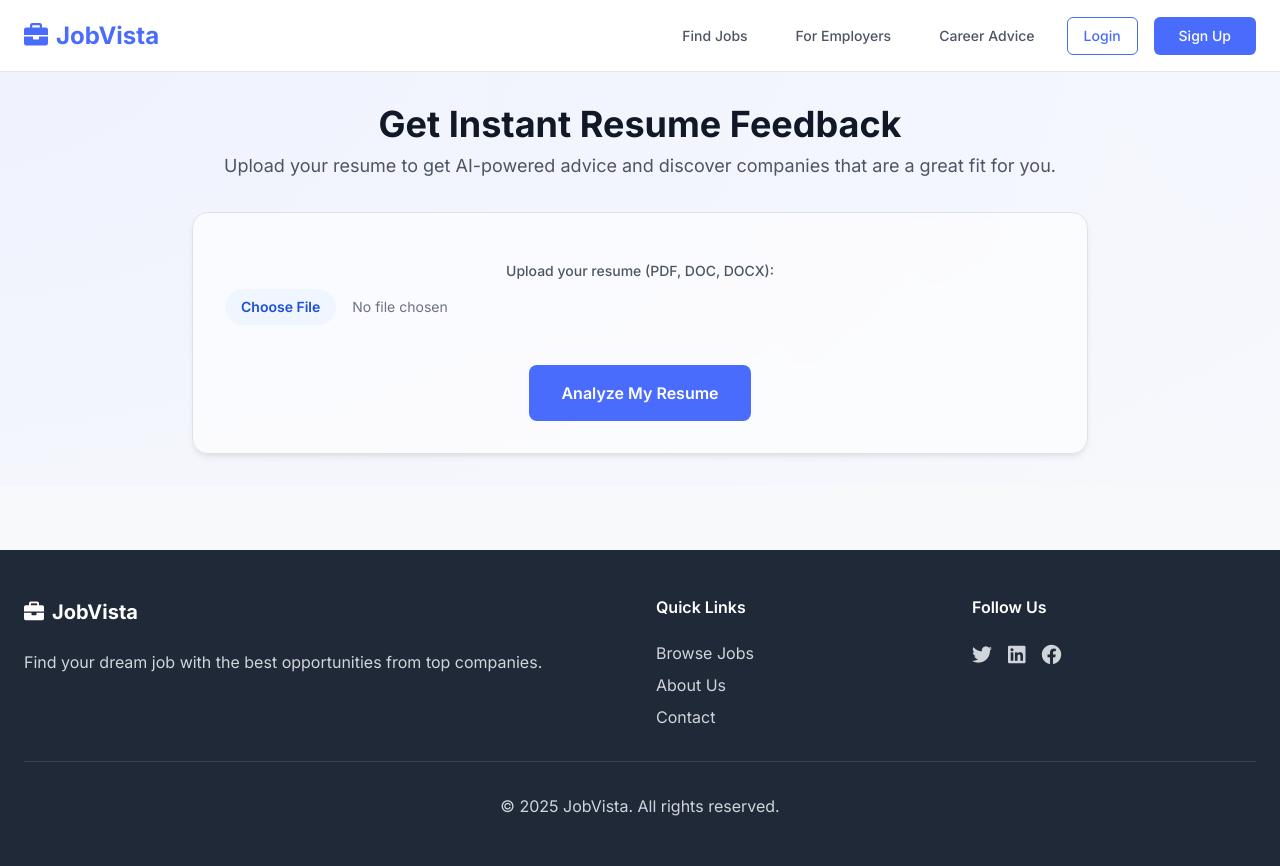
After one commit to StoneCollector/jobvista, a Django app: page /career-advice/ in a window 1280 px wide. The commit adds this page. Run offline with Django 5.2, Linux system fonts and the light colour scheme; some libraries are stand-ins or nearby versions.

Commit message:
Added a career advice page

```diff
--- a/accounts/urls.py
+++ b/accounts/urls.py
@@ -7,4 +7,5 @@ urlpatterns = [
     path('logout/', logout_view, name='logout'),
     path('profile/', profile_view, name='profile_view'),
     path('profile/edit/', profile_edit, name='profile_edit'),
+    path('career-advice/', career_advice_view, name='career_advice'),
 ]
--- a/accounts/views.py
+++ b/accounts/views.py
@@ -5,11 +5,14 @@ from django.shortcuts import render, redirect, get_object_or_404
 from django.contrib import messages
 from django.contrib.auth.decorators import login_required
 from django.contrib.auth import authenticate, login, logout
+from django.db.models import Q
+from collections import Counter
 
 from .forms import UserProfileForm, SignupForm
 from .models import *
 from .models import UserProfile
-from jobs.models import Job, JobCategory
+from jobs.models import Job, JobCategory, Company
+from .ml import extract_skills_from_text
 
 
 # Create your views here.
@@ -117,6 +120,74 @@ def profile_view(request):
     return render(request, 'accounts/profile_view.html', context)
 
 
+def career_advice_view(request):
+    if request.method == 'POST':
+        resume_file = request.FILES.get('resume')
+        if not resume_file:
+            messages.error(request, 'Please upload a resume file.')
+            return redirect('career_advice')
+
+        try:
+            resume_text = resume_file.read().decode('utf-8', errors='ignore')
+        except Exception:
+            messages.error(request, 'Could not read the uploaded file.')
+            return redirect('career_advice')
+
+        extracted_skills = extract_skills_from_text(resume_text)
+
+        # Generate dynamic advice based on extracted skills
+        advice = {
+            'strengths': [],
+            'improvements': [
+                "Add a brief professional summary at the top to highlight your career goals.",
+                "Use action verbs (e.g., 'Developed,' 'Managed,' 'Implemented') to describe accomplishments.",
+                "Quantify achievements with numbers where possible (e.g., 'Increased efficiency by 15%')."
+            ]
+        }
+        if extracted_skills:
+            advice['strengths'].append(f"Great job highlighting your skills in: {', '.join(extracted_skills[:5])}.")
+        else:
+            advice['strengths'].append(
+                "Your resume was successfully read. For better results, ensure key skills are clearly listed as text.")
+
+        if len(extracted_skills) < 5:
+            advice['improvements'].append(
+                "Consider listing at least 5-7 core technical skills relevant to your target roles.")
+
+        # Find and rank company matches based on skills
+        companies = []
+        if extracted_skills:
+            skill_query = Q()
+            for skill in extracted_skills:
+                skill_query |= Q(description__icontains=skill) | Q(requirements__icontains=skill)
+
+            matching_jobs = Job.objects.filter(skill_query, is_active=True).values('company_id')
+
+            if matching_jobs.exists():
+                company_ids = [job['company_id'] for job in matching_jobs]
+                company_counts = Counter(company_ids)
+                top_company_ids = [cid for cid, count in company_counts.most_common(5)]
+
+                # Fetch companies and preserve order by match count
+                company_map = {c.id: c for c in Company.objects.filter(id__in=top_company_ids)}
+                companies = [company_map[cid] for cid in top_company_ids if cid in company_map]
+
+        # Fallback to popular companies if no matches are found
+        if not companies:
+            companies = Company.objects.filter(status="approved").annotate(num_jobs=models.Count('jobs')).order_by(
+                '-num_jobs')[:5]
+
+        context = {
+            'advice': advice,
+            'companies': companies,
+            'has_results': True,
+            'extracted_skills': extracted_skills
+        }
+        return render(request, 'accounts/career_advice.html', context)
+
+    return render(request, 'accounts/career_advice.html', {})
+
+
 @login_required
 def company_view(request):
     custom_user = getattr(request.user, 'customuser', None)
--- /dev/null
+++ b/templates/accounts/career_advice.html
@@ -0,0 +1,91 @@
+{% extends 'base.html' %}
+
+{% block title %}Career Advice - JobVista{% endblock %}
+
+{% block content %}
+<div class="w-full px-6 lg:px-10 py-8" style="background: radial-gradient(1600px 900px at -10% -20%, #EEF2FF, transparent), radial-gradient(1400px 800px at 120% 0%, #F5F7FF, transparent);">
+  <div class="max-w-4xl mx-auto">
+    <div class="text-center mb-8">
+        <h1 class="text-4xl font-bold" style="color: var(--text-heading);">Get Instant Resume Feedback</h1>
+        <p class="text-lg mt-2" style="color: var(--text-body);">Upload your resume to get AI-powered advice and discover companies that are a great fit for you.</p>
+    </div>
+
+    <div class="backdrop-blur bg-white/60 border rounded-2xl p-8 card-shadow" style="border-color:#ffffff33;">
+      <form method="POST" enctype="multipart/form-data" class="space-y-4">
+        {% csrf_token %}
+        <div>
+          <label for="resume-upload" class="block text-sm font-medium mb-2 text-center">Upload your resume (PDF, DOC, DOCX):</label>
+          <input type="file" name="resume" id="resume-upload" class="block w-full text-sm text-gray-500 file:mr-4 file:py-2 file:px-4 file:rounded-full file:border-0 file:text-sm file:font-semibold file:bg-blue-50 file:text-blue-700 hover:file:bg-blue-100" required />
+        </div>
+        <div class="text-center pt-4">
+          <button type="submit" class="btn-primary-brand px-8 py-3 rounded-lg font-semibold">Analyze My Resume</button>
+        </div>
+      </form>
+    </div>
+
+    {% if has_results %}
+    <div class="mt-10">
+      <h2 class="text-2xl font-bold text-center mb-6" style="color: var(--text-heading);">Your Results</h2>
+      <div class="grid grid-cols-1 md:grid-cols-2 gap-8">
+        <!-- AI Advice Section -->
+        <div class="backdrop-blur bg-white/60 border rounded-2xl p-6 card-shadow" style="border-color:#ffffff33;">
+          <h3 class="text-xl font-semibold mb-4 flex items-center gap-2" style="color: var(--text-heading);"><i class="fas fa-magic text-blue-500"></i> AI-Powered Advice</h3>
+          {% if advice %}
+          <div class="space-y-4">
+            <div>
+              <h4 class="font-semibold text-green-700">Strengths:</h4>
+              <ul class="list-disc list-inside text-sm text-gray-700 mt-1 space-y-1">
+                {% for item in advice.strengths %}
+                  <li>{{ item }}</li>
+                {% endfor %}
+              </ul>
+            </div>
+            <div>
+              <h4 class="font-semibold text-orange-700">Areas for Improvement:</h4>
+              <ul class="list-disc list-inside text-sm text-gray-700 mt-1 space-y-1">
+                {% for item in advice.improvements %}
+                  <li>{{ item }}</li>
+                {% endfor %}
+              </ul>
+            </div>
+          </div>
+          {% endif %}
+        </div>
+
+        <!-- Company Matches Section -->
+        <div class="backdrop-blur bg-white/60 border rounded-2xl p-6 card-shadow" style="border-color:#ffffff33;">
+          <h3 class="text-xl font-semibold mb-4 flex items-center gap-2" style="color: var(--text-heading);"><i class="fas fa-building text-blue-500"></i> Top Company Matches</h3>
+          {% if companies %}
+          <div class="space-y-3">
+            {% for company in companies %}
+              <div class="flex items-center justify-between p-3 rounded-lg hover:bg-white/80 transition">
+                <div class="flex items-center gap-3">
+                  {% if company.logo %}
+                    <img src="{{ company.logo.url }}" alt="{{ company.name }}" class="w-10 h-10 rounded-lg object-contain border bg-white p-1">
+                  {% else %}
+                    <div class="w-10 h-10 rounded-lg border flex items-center justify-center text-gray-400 bg-white"><i class="fas fa-building"></i></div>
+                  {% endif %}
+                  <div>
+                    <p class="font-semibold text-sm">{{ company.name }}</p>
+                    <p class="text-xs text-gray-500">{{ company.location }}</p>
+                  </div>
+                </div>
+                {% if user.is_authenticated %}
+                  <a href="{% url 'home' %}?search={{ company.name }}" class="btn-secondary-brand px-3 py-1 text-sm rounded-md">View Jobs</a>
+                {% else %}
+                  <a href="{% url 'signup' %}" class="btn-secondary-brand px-3 py-1 text-sm rounded-md">Sign Up to View</a>
+                {% endif %}
+              </div>
+            {% endfor %}
+          </div>
+          {% else %}
+            <p class="text-sm text-gray-600">No company matches found at this time.</p>
+          {% endif %}
+        </div>
+      </div>
+    </div>
+    {% endif %}
+
+  </div>
+</div>
+{% endblock %}
--- a/templates/base.html
+++ b/templates/base.html
@@ -59,7 +59,7 @@
                             Find Jobs
                         </a>
                         <a href="{% url 'login' %}" class="px-3 py-2 rounded-md text-sm font-medium transition duration-300" style="color: var(--text-body);" onmouseover="this.style.color='var(--color-primary)'" onmouseout="this.style.color='var(--text-body)'">For Employers</a>
-                        <a href="#" class="px-3 py-2 rounded-md text-sm font-medium transition duration-300" style="color: var(--text-body);" onmouseover="this.style.color='var(--color-primary)'" onmouseout="this.style.color='var(--text-body)'">Career Advice</a>
+                        <a href="{% url 'career_advice' %}" class="px-3 py-2 rounded-md text-sm font-medium transition duration-300" style="color: var(--text-body);" onmouseover="this.style.color='var(--color-primary)'" onmouseout="this.style.color='var(--text-body)'">Career Advice</a>
                         {% if user.is_authenticated %}
                             <a href="{% url 'user_bookmarks' %}" class="text-gray-700 hover:text-blue-600 px-3 py-2 rounded-md text-sm font-medium transition duration-300">
                                 <i class="fas fa-bookmark mr-1"></i>My Bookmarks
```
Also changed, not shown: templates/Company/applicant_detail.html (+5 -2 lines), db.sqlite3.
